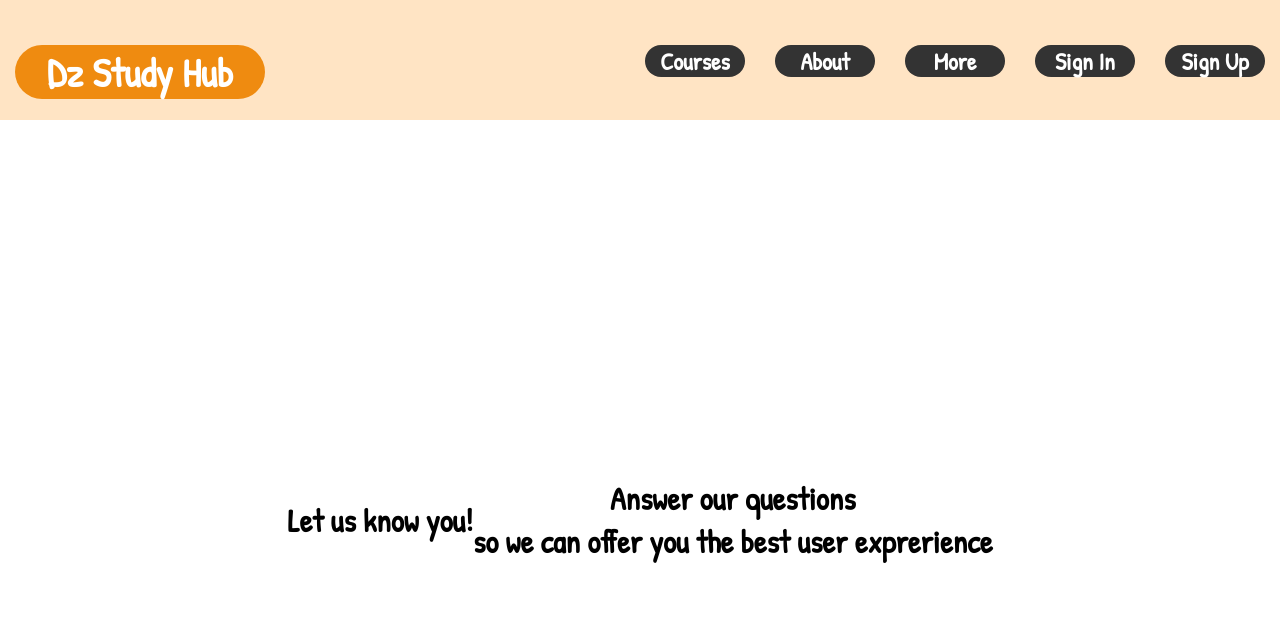
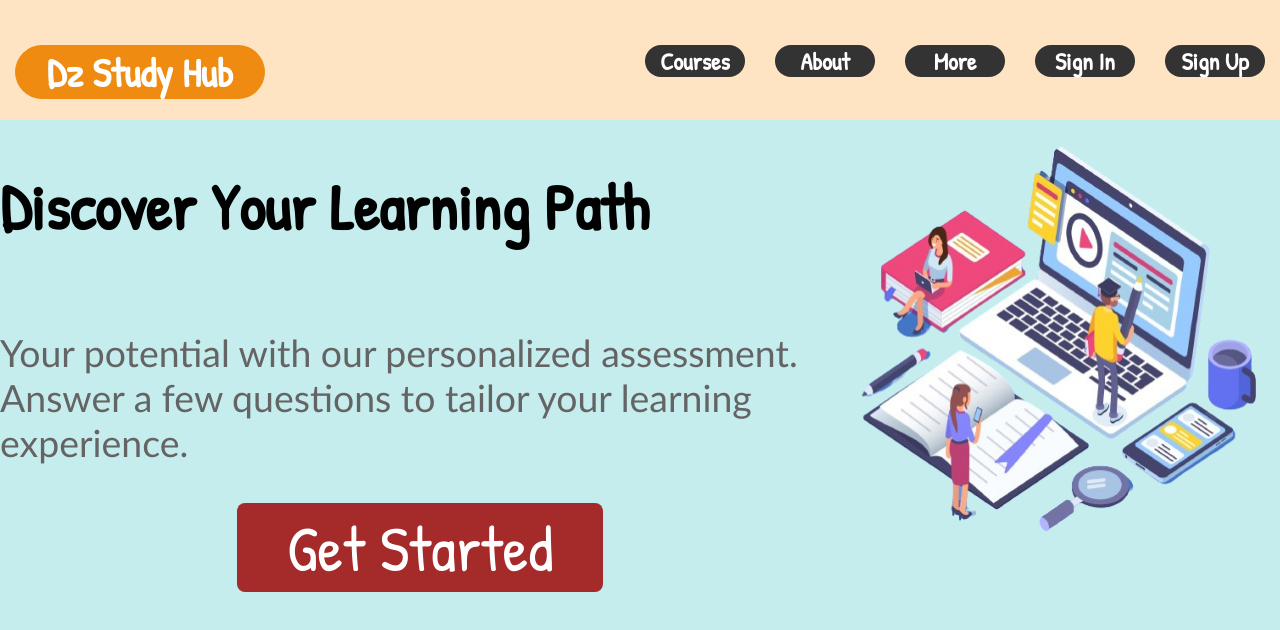
Before and after one commit to yanischaref/dzstudyhub, a plain HTML site: page index.html in a window 1280 px wide. Drawn offline with Linux system fonts and the light colour scheme.

Commit message:
finished get started

```diff
--- a/index.html
+++ b/index.html
@@ -28,9 +28,14 @@
         </nav>
     </header>
     <div id="main">
-        <div id="lets-meet">
-            <h1>Let us know you!</h1>
-            <h1>Answer our questions<br> so we can offer you the best user exprerience</h1>
+        <div id="skiils-test">
+            <div id="skls-tst-texts">
+                <h1>Discover Your Learning Path</h1>
+                <h3 id="test-par">Your potential with our personalized assessment.<br>
+                    Answer a few questions to tailor your learning experience.</h3>
+                <button id="skiils-test-start-button">Get Started</button>
+            </div>
+            <img id="learn-img-1" src="./graphics/images/learn-image-1.png" alt="Modern Learning">
         </div>
     </div>
     <script src="script.js"></script>
--- a/styles/main-light-style.css
+++ b/styles/main-light-style.css
@@ -3,6 +3,7 @@
 body {
     font-family: 'Patrick Hand', cursive;
     margin: 0;
+    background-color: rgb(198, 237, 238);
 }
 
 header {
@@ -69,10 +70,49 @@ header {
 
 /*meet section*/
 
-#lets-meet {
+#skiils-test {
     display: flex;
-    justify-content: center; /* Center horizontally */
-    align-items: center; /* Center vertically */
+    flex-direction: row;
+    justify-content: center;
     height: 100vh;
-    text-align: center;
 }
+
+#skls-tst-texts {
+    display: flex;
+    flex-direction: column;
+    font-size: 2rem;
+}
+
+#skiils-test-start-button {
+    padding-left: 50px;
+    padding-right: 50px;
+    max-width: 50%;
+    font-size: 4rem;
+    border: none;
+    border-radius: 0.5rem;
+    font-family: 'Patrick Hand', cursive;
+    background-color: brown;
+    color: white;
+    align-self: center;
+}
+
+#skiils-test-start-button:hover {
+    cursor: pointer;
+    opacity: 0.8;
+}
+
+#skiils-test-start-button:active {
+    background-color: black;
+}
+
+#test-par {
+    font-family:'Gill Sans', 'Gill Sans MT', Calibri, 'Trebuchet MS', sans-serif;
+    font-weight: 100;
+    color: rgb(101, 100, 100);
+}
+
+#learn-img-1 {
+    width: 400px;
+    height: 400px;
+    margin: 20px;
+}
```
Also changed, not shown: graphics/images/learn-image-1.png (added).
